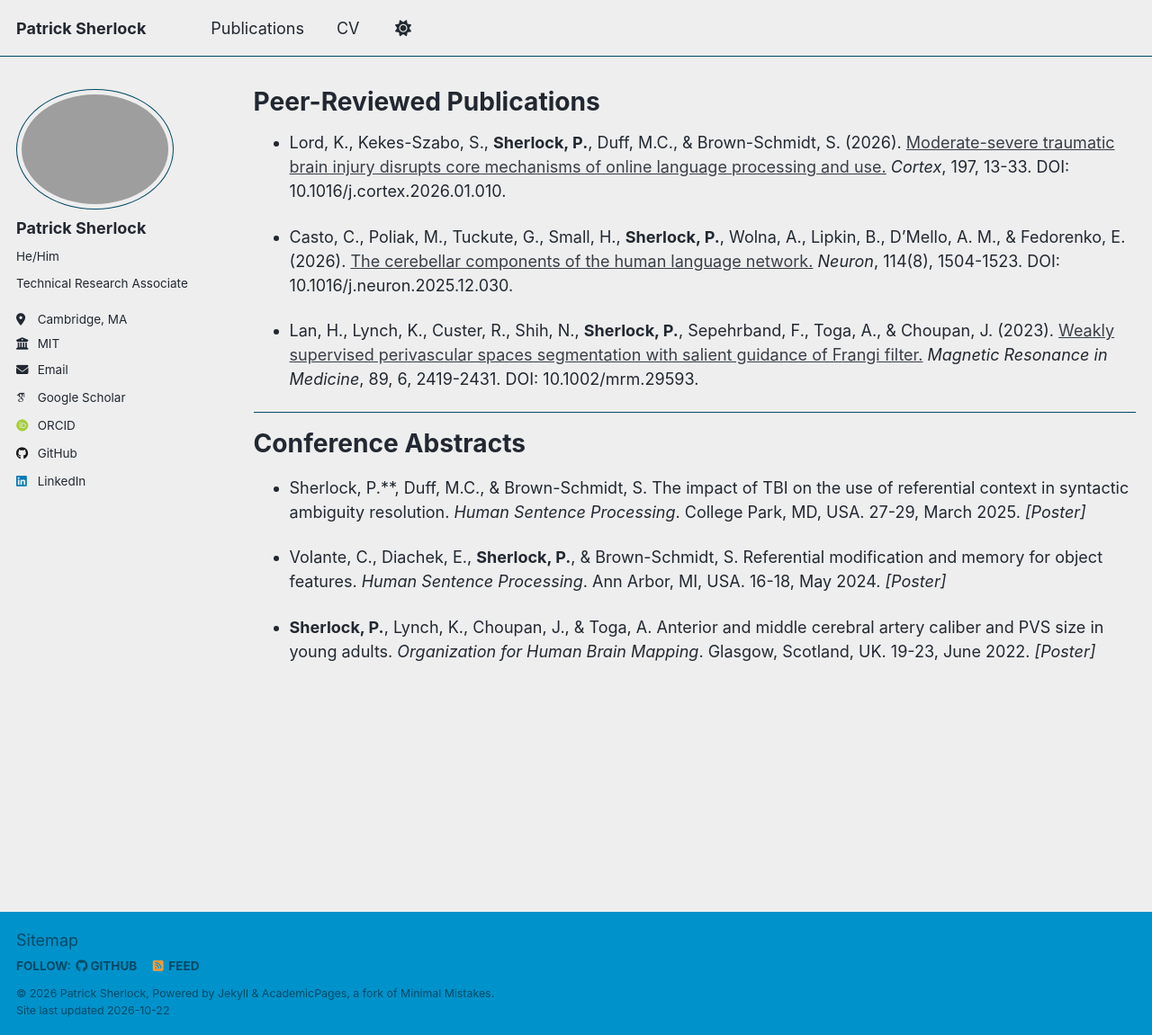
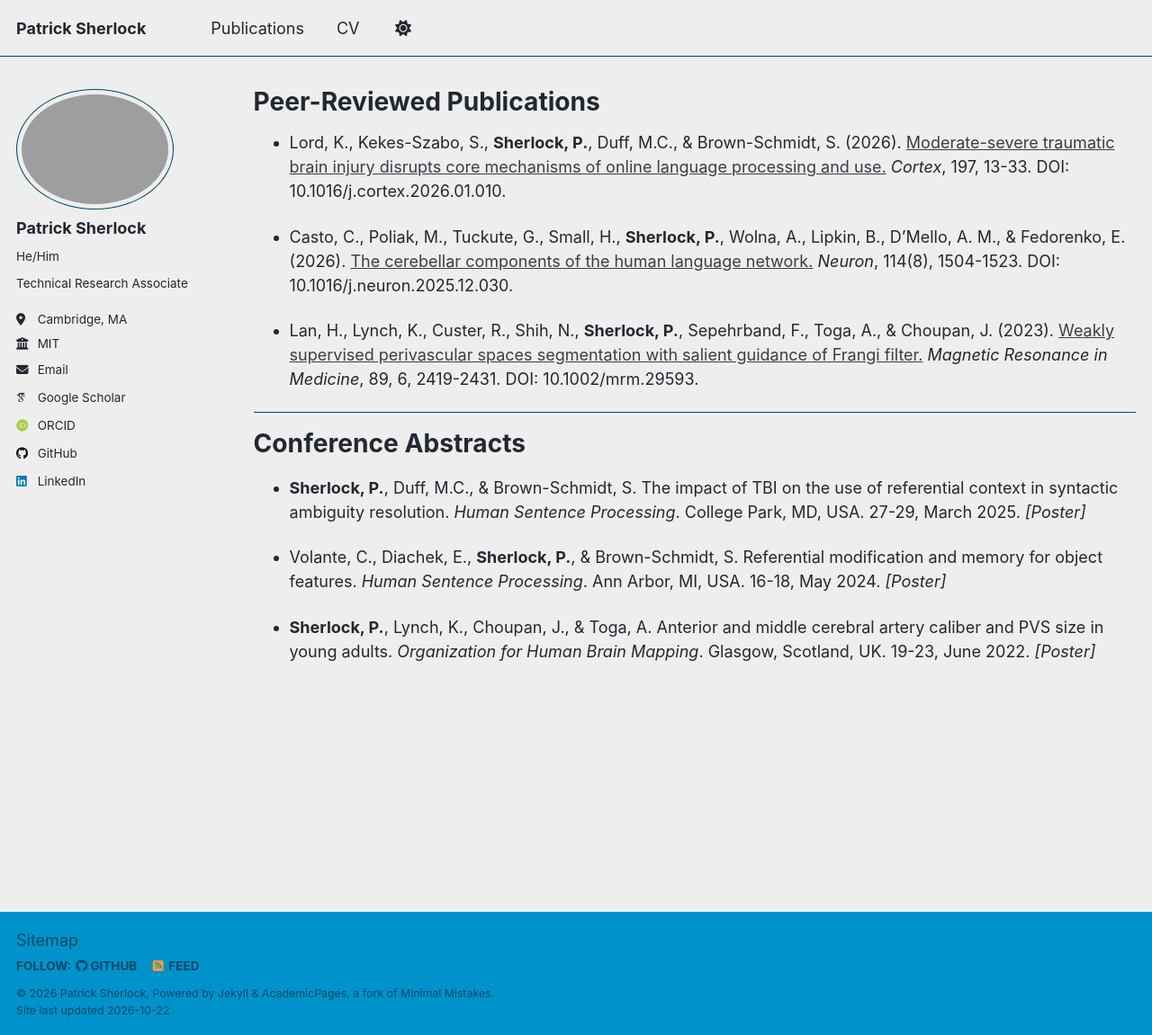
Before and after one commit to patricksherlock/patricksherlock.github.io, a Jekyll site: the page built from _pages/publications.md, in a window 1280 px wide and 1151 px high. Shown: the whole window at 90% size. Built offline with Jekyll 4.4.1, drawn with Linux system fonts in a browser that asks for light colours; some web fonts are replaced; a script that is not in the unit is left out.

```diff
--- a/_pages/publications.md
+++ b/_pages/publications.md
@@ -14,7 +14,7 @@ author_profile: true
 ---
 
 # Conference Abstracts
-* Sherlock, P.**, Duff, M.C., & Brown-Schmidt, S. The impact of TBI on the use of referential context in syntactic ambiguity resolution. <i>Human Sentence Processing</i>. College Park, MD, USA. 27-29, March 2025. <i>[Poster]</i>
+* **Sherlock, P.**, Duff, M.C., & Brown-Schmidt, S. The impact of TBI on the use of referential context in syntactic ambiguity resolution. <i>Human Sentence Processing</i>. College Park, MD, USA. 27-29, March 2025. <i>[Poster]</i>
 
 * Volante, C., Diachek, E., **Sherlock, P.**, & Brown-Schmidt, S. Referential modification and memory for object features. <i>Human Sentence Processing</i>. Ann Arbor, MI, USA. 16-18, May 2024. <i>[Poster]</i>
 
```
